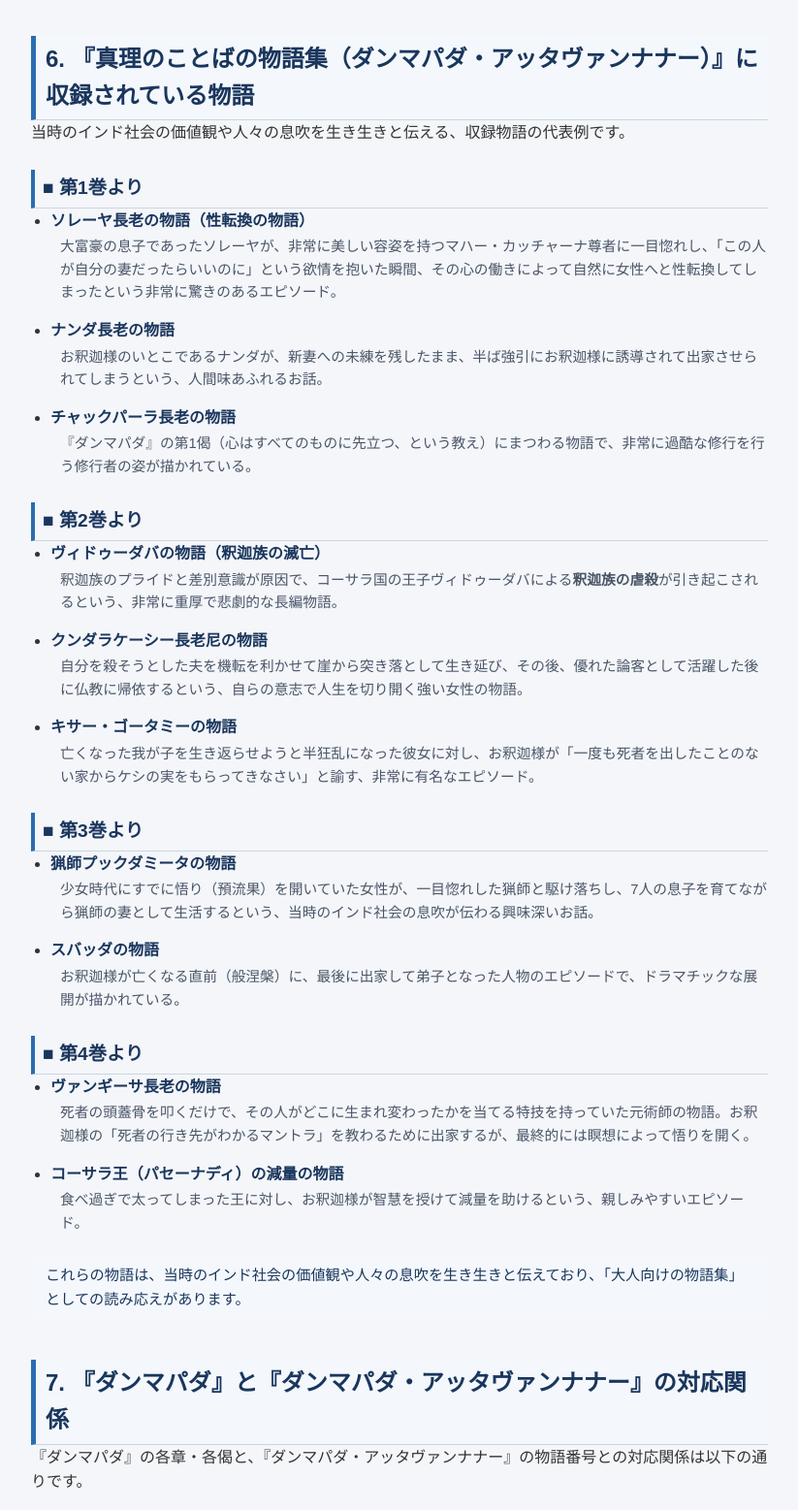
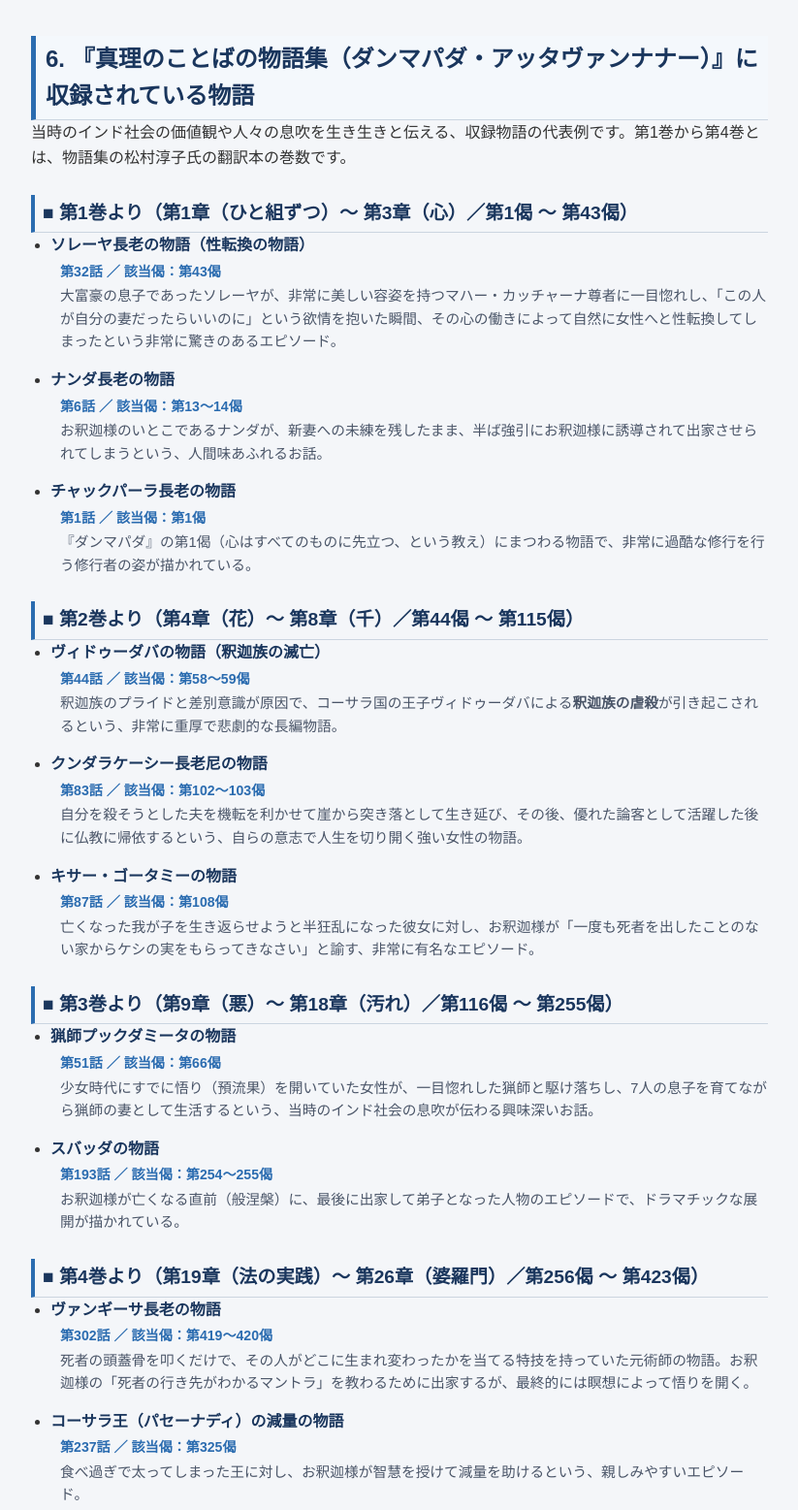
Before and after one commit to 6516mjnt-design/6516mjnt-design.github.io, a plain HTML site: page お釈迦様の教え/Dhammapada_atthakatha.html in a window 1280 px wide. Shown: the part 2404-3961 px from the top of the page at 97% size, without its empty margins (228-1051 px from the left). Drawn offline with Linux system fonts and the light colour scheme.

Commit message:
Update Dhammapada_atthakatha.html

```diff
--- a/お釈迦様の教え/Dhammapada_atthakatha.html
+++ b/お釈迦様の教え/Dhammapada_atthakatha.html
@@ -100,6 +100,12 @@
         }
         .story-item > strong {
             color: #1a365d;
+        }
+        .story-meta {
+            margin: 3px 0 0 10px;
+            font-size: 0.88rem;
+            color: #2b6cb0;
+            font-weight: bold;
         }
         .story-desc {
             margin: 3px 0 0 10px;
@@ -204,60 +210,70 @@
 
     <!-- Section 6 -->
     <h2 id="sec6">6. 『真理のことばの物語集（ダンマパダ・アッタヴァンナナー）』に収録されている物語</h2>
-    <p>当時のインド社会の価値観や人々の息吹を生き生きと伝える、収録物語の代表例です。</p>
+    <p>当時のインド社会の価値観や人々の息吹を生き生きと伝える、収録物語の代表例です。第1巻から第4巻とは、物語集の松村淳子氏の翻訳本の巻数です。</p>
 
-    <h3>■ 第1巻より</h3>
+    <h3>■ 第1巻より（第1章（ひと組ずつ）〜 第3章（心）／第1偈 〜 第43偈）</h3>
     <ul>
         <li class="story-item">
             <strong>ソレーヤ長老の物語（性転換の物語）</strong>
+            <p class="story-meta">第32話 ／ 該当偈：第43偈</p>
             <p class="story-desc">大富豪の息子であったソレーヤが、非常に美しい容姿を持つマハー・カッチャーナ尊者に一目惚れし、「この人が自分の妻だったらいいのに」という欲情を抱いた瞬間、その心の働きによって自然に女性へと性転換してしまったという非常に驚きのあるエピソード。</p>
         </li>
         <li class="story-item">
             <strong>ナンダ長老の物語</strong>
+            <p class="story-meta">第6話 ／ 該当偈：第13〜14偈</p>
             <p class="story-desc">お釈迦様のいとこであるナンダが、新妻への未練を残したまま、半ば強引にお釈迦様に誘導されて出家させられてしまうという、人間味あふれるお話。</p>
         </li>
         <li class="story-item">
             <strong>チャックパーラ長老の物語</strong>
+            <p class="story-meta">第1話 ／ 該当偈：第1偈</p>
             <p class="story-desc">『ダンマパダ』の第1偈（心はすべてのものに先立つ、という教え）にまつわる物語で、非常に過酷な修行を行う修行者の姿が描かれている。</p>
         </li>
     </ul>
 
-    <h3>■ 第2巻より</h3>
+    <h3>■ 第2巻より（第4章（花）〜 第8章（千）／第44偈 〜 第115偈）</h3>
     <ul>
         <li class="story-item">
             <strong>ヴィドゥーダバの物語（釈迦族の滅亡）</strong>
+            <p class="story-meta">第44話 ／ 該当偈：第58〜59偈</p>
             <p class="story-desc">釈迦族のプライドと差別意識が原因で、コーサラ国の王子ヴィドゥーダバによる<strong>釈迦族の虐殺</strong>が引き起こされるという、非常に重厚で悲劇的な長編物語。</p>
         </li>
         <li class="story-item">
             <strong>クンダラケーシー長老尼の物語</strong>
+            <p class="story-meta">第83話 ／ 該当偈：第102〜103偈</p>
             <p class="story-desc">自分を殺そうとした夫を機転を利かせて崖から突き落として生き延び、その後、優れた論客として活躍した後に仏教に帰依するという、自らの意志で人生を切り開く強い女性の物語。</p>
         </li>
         <li class="story-item">
             <strong>キサー・ゴータミーの物語</strong>
+            <p class="story-meta">第87話 ／ 該当偈：第108偈</p>
             <p class="story-desc">亡くなった我が子を生き返らせようと半狂乱になった彼女に対し、お釈迦様が「一度も死者を出したことのない家からケシの実をもらってきなさい」と諭す、非常に有名なエピソード。</p>
         </li>
     </ul>
 
-    <h3>■ 第3巻より</h3>
+    <h3>■ 第3巻より（第9章（悪）〜 第18章（汚れ）／第116偈 〜 第255偈）</h3>
     <ul>
         <li class="story-item">
             <strong>猟師プックダミータの物語</strong>
+            <p class="story-meta">第51話 ／ 該当偈：第66偈</p>
             <p class="story-desc">少女時代にすでに悟り（預流果）を開いていた女性が、一目惚れした猟師と駆け落ちし、7人の息子を育てながら猟師の妻として生活するという、当時のインド社会の息吹が伝わる興味深いお話。</p>
         </li>
         <li class="story-item">
             <strong>スバッダの物語</strong>
+            <p class="story-meta">第193話 ／ 該当偈：第254〜255偈</p>
             <p class="story-desc">お釈迦様が亡くなる直前（般涅槃）に、最後に出家して弟子となった人物のエピソードで、ドラマチックな展開が描かれている。</p>
         </li>
     </ul>
 
-    <h3>■ 第4巻より</h3>
+    <h3>■ 第4巻より（第19章（法の実践）〜 第26章（婆羅門）／第256偈 〜 第423偈）</h3>
     <ul>
         <li class="story-item">
             <strong>ヴァンギーサ長老の物語</strong>
+            <p class="story-meta">第302話 ／ 該当偈：第419〜420偈</p>
             <p class="story-desc">死者の頭蓋骨を叩くだけで、その人がどこに生まれ変わったかを当てる特技を持っていた元術師の物語。お釈迦様の「死者の行き先がわかるマントラ」を教わるために出家するが、最終的には瞑想によって悟りを開く。</p>
         </li>
         <li class="story-item">
             <strong>コーサラ王（パセーナディ）の減量の物語</strong>
+            <p class="story-meta">第237話 ／ 該当偈：第325偈</p>
             <p class="story-desc">食べ過ぎで太ってしまった王に対し、お釈迦様が智慧を授けて減量を助けるという、親しみやすいエピソード。</p>
         </li>
     </ul>
```
